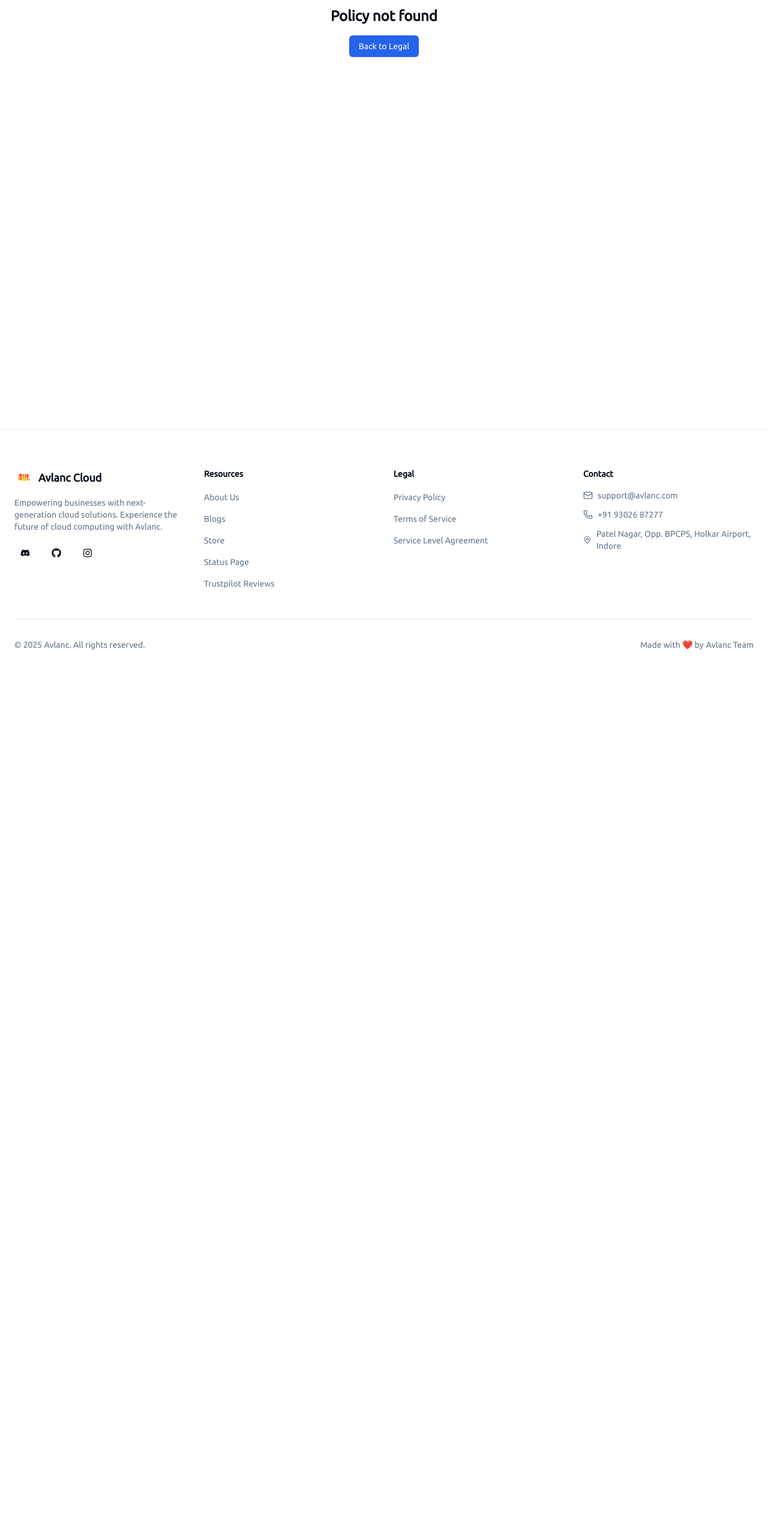
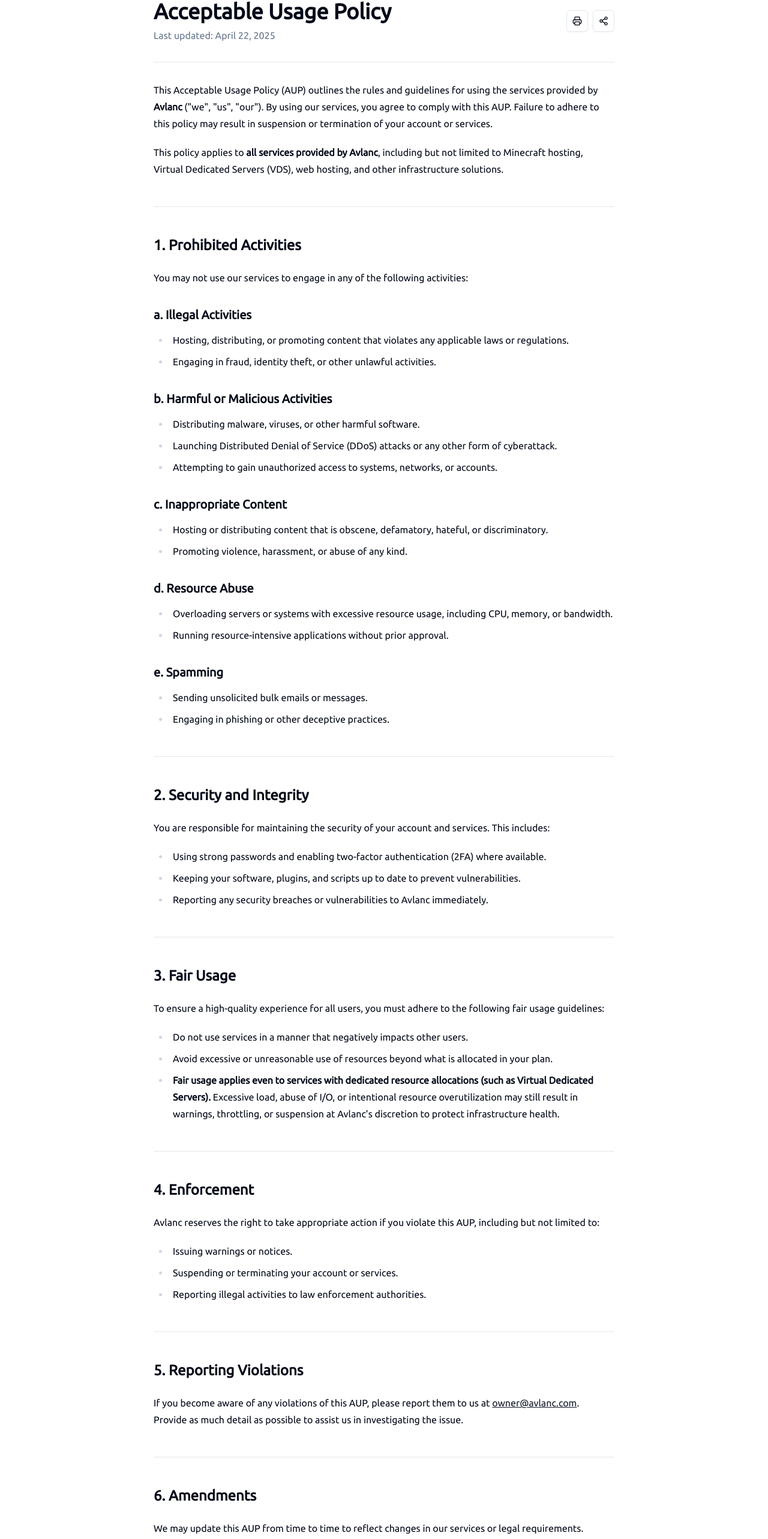
Before and after one commit to bugsum/avlanc-cloud, a Next.js app: page /legal/acceptable-usage-policy in a window 1280 px wide. Shown: the part 214-2780 px from the top of the page at 60% size. Before the commit the page ends 1363 px from the top, so only its background shows below. Built offline with nearby package versions, Linux system fonts and the light colour scheme.

Commit message:
changes to legal policies, stock messages etc

```diff
--- a/app/legal/[policy]/page.tsx
+++ b/app/legal/[policy]/page.tsx
@@ -7,11 +7,7 @@
   }));
 }
 
-type Params = Promise<{ policy: string }>;
-
-export default async function PolicyPage({ params }: { params: Params }) {
-  const legal = await params;
-  const policy = legalContent[legal.policy as keyof typeof legalContent];
-
+export default function PolicyPage({ params }: { params: { policy: string } }) {
+  const policy = legalContent[params.policy as keyof typeof legalContent];
   return <LegalPolicy policy={policy} />;
 }
--- a/app/legal/page.tsx
+++ b/app/legal/page.tsx
@@ -28,6 +28,13 @@
     slug: "service-level-agreement",
     icon: Scale,
     description: "Our commitments to service availability and performance",
+    lastUpdated: "February 18th, 2025",
+  },
+  {
+    title: "Acceptable Usage Policy",
+    slug: "acceptable-usage-policy",
+    icon: Scale,
+    description: "Our guidelines for acceptable use of Avlanc Services",
     lastUpdated: "February 18th, 2025",
   },
 ];
--- a/components/footer.tsx
+++ b/components/footer.tsx
@@ -47,6 +47,10 @@
   {
     title: "Service Level Agreement",
     href: "/legal/service-level-agreement",
+  },
+  {
+    title: "Acceptable Usage Policy",
+    href: "/legal/acceptable-usage-policy",
   },
 ];
 
--- a/components/store/product-grid.tsx
+++ b/components/store/product-grid.tsx
@@ -100,7 +100,7 @@
             ) : (
               <Link href={"#"} className="w-full">
                 <Button className="w-full" variant={"secondary"}>
-                  Coming Soon
+                  Out Of Stock
                 </Button>
               </Link>
             )}
--- a/data/legal.ts
+++ b/data/legal.ts
@@ -1,7 +1,7 @@
 export const legalContent = {
   "terms-of-service": {
     title: "Terms of Service",
-    lastUpdated: "February 1, 2024",
+    lastUpdated: "April 15, 2025",
     content: `
 By using the services of **Avlanc**, you ("the User", "Client", "Customer") agree to abide by the following Terms of Service. These terms govern the use of all our services provided by Avlanc. Please read these Terms carefully before using our services.
 
@@ -10,7 +10,7 @@
 ## 1. REFUNDS
 
 - All payments made are eligible for a refund within **48 hours** of the original payment date. However, you may contact Avlanc within **7 days** of the original payment via our billing portal to request a refund in the form of credits to your Avlanc account.
-- Payments follow the 48-hour refund policy regardless of the service billing cycle. **Dedicated Machines** are final purchases and are **not eligible for refunds**. Avlanc will not negotiate any alternative form of return for these services. Any refund request will be denied.
+- Payments follow the 48-hour refund policy regardless of the service billing cycle. **Dedicated services, Virtual Dedicated Servers, and Virtual Private Servers** are final purchases and are **not eligible for refunds**. Avlanc will not negotiate any alternative form of return for these services. Any refund request will be denied.
 - Refunds will only include the paid amount after deducting the tax fees imposed by the payment gateway.
 - **Overcharges** are refundable only within the first month of the charge; after this period, overcharges will be classified as a normal payment.
 - **Add-ons** are **non-refundable**.
@@ -122,25 +122,34 @@
 
 ## 9. CANCELLATION POLICY
 
-The cancellation of services is subject to the following:
-
-- You can cancel your services at any time, but the payment for the current billing cycle is non-refundable once processed.
-- For any requests to cancel or terminate services, please contact us through our billing portal or support system.
-- Cancellations will not affect any pre-existing charges, and all credits or payments made are subject to the terms outlined in this document.
-
-By using Avlanc’ services, you acknowledge that you have read, understood, and agreed to these Terms of Service.
+- You may cancel your service at any time, but payments for the current billing cycle are non-refundable once processed.
+- Any cancellation request or plan change must be made at least 10 business days before the end of your billing period.
+- If no prior notice is given, your subscription will automatically renew for the next billing cycle.
+- Failure to pay the next billing cycle on time may result in suspension of all services under your account without prior notice.
+- All service cancellations must be submitted via the billing portal or official support system.
 
 ---
 
 ## 10. BACKUP POLICY
 
-Avlanc services are provided at the **User's own risk.** The User is responsible for ensuring that their data is backed up and accessible when required. Avlanc does not guarantee the backup of any account or user content and is not liable for data loss.
+Avlanc services are provided at the **User's own risk.** The User is responsible for ensuring that their data is backed up and accessible when required.
+Unless **automatic backup systems** are **explicitly purchased** from Avlanc, **backups are not guaranteed** and should not be relied upon. It is the User's responsibility to ensure that backups are active and functioning, and to maintain offsite copies of important data when needed.
 
-        `,
+---
+
+## 11. PUBLIC DEFAMATION AND MISINFORMATION
+
+- Users are expected to express criticism or dissatisfaction with Avlanc through appropriate and constructive channels such as support tickets or official feedback forms.
+- Publicly defaming Avlanc (including but not limited to false accusations, unverified claims, or misleading statements) on any platform — including Discord, social media, or forums — without sufficient evidence may result in **account suspension or service termination**.
+- This clause is not intended to infringe on free speech but to protect Avlanc from deliberate misinformation or damage to its reputation.
+- Users found in violation of this clause will first be warned with the opportunity to provide evidence or retract false claims. Continued violations may lead to permanent bans from Avlanc services.
+- This clause is subject to all applicable laws, including those governing defamation and freedom of expression under Indian and international jurisdiction.
+
+    `,
   },
   "privacy-policy": {
     title: "Privacy Policy",
-    lastUpdated: "March 1, 2024",
+    lastUpdated: "April 15, 2025",
     content: `
 At **Avlanc** ("we", "our", "us"), your privacy is of utmost importance to us. This Privacy Policy outlines how we collect, use, and protect your personal information when you visit our website, register for our services, or engage with us in other ways. It applies to **all of our services**.
 
@@ -266,9 +275,9 @@
     `,
   },
   "service-level-agreement": {
-    title: "Service Level Agreement",
-    lastUpdated: "February 1, 2024",
-    content: `
+  title: "Service Level Agreement",
+  lastUpdated: "April 22 , 2025",
+  content: `
 This Service Level Agreement (SLA) outlines the terms and conditions for services provided by **Avlanc** ("we", "us", "our"). This document defines the service standards, responsibilities, and guarantees to ensure a high-quality experience for our customers.
 
 ___
@@ -278,21 +287,24 @@
 - **Service Credit:** A credit, calculated as a percentage of the monthly service fee, provided to the customer when the service does not meet the uptime guarantees specified in this SLA.
 - **Scheduled Maintenance:** Planned maintenance activities communicated to customers at least 24 hours in advance.
 - **Urgent Maintenance:** Maintenance conducted to address critical issues such as security patching or preventing damage to infrastructure or customers, which may not allow for advance notice.
+- **External Network Issue:** Any issue caused by upstream providers or the public internet, which is outside Avlanc's direct control and not considered downtime.
 
 ___
 ## **2. Services Covered**
 
-This SLA applies to the following services provided by **Avlanc**:
+This SLA applies to all services offered by **Avlanc**, including but not limited to:
 
 - **Minecraft Hosting**
 - **Virtual Private Server (VPS) Hosting**
 - **Discord Bot Hosting**
 - **Dedicated Server Hosting**
 
+This SLA applies across all Avlanc products, even if not explicitly listed above.
+
 ___
 ## **3. Uptime Guarantee**
 
-We guarantee that our services will be available **99.9%** of the time in any given calendar month, excluding scheduled maintenance and urgent maintenance.
+We guarantee that our services will be available **99.9%** of the time in any given calendar month, excluding scheduled maintenance, urgent maintenance, and external network issues.
 
 ___
 ## **4. Service Credits**
@@ -309,7 +321,9 @@
 | 3 days downtime   | 50% of monthly fee |
 | 1 week downtime   | 75% of monthly fee |
 
-**Maximum Credit:** The total service credit for any given month shall not exceed **75% of the monthly service fee**.
+- **Maximum Credit:** The total service credit for any given month shall not exceed **75% of the monthly service fee**.
+- **Non-Cash Credit:** Service credits are issued only as billing credits for future invoices and are not redeemable for cash or transferable.
+- **Non-Cumulative:** Service credits do not accumulate across billing cycles or apply to multiple services simultaneously.
 
 ___
 ## **5. Customer Responsibilities**
@@ -317,6 +331,7 @@
 - Customers must report service outages or interruptions within **24 hours** as they occur.
 - Customers must provide accurate and timely information to facilitate the resolution of service issues.
 - Customers must ensure their use of the service complies with our **Acceptable Use Policy**.
+- Customers are encouraged to provide **third-party uptime monitoring data** (e.g., UptimeRobot or BetterUptime) when submitting claims.
 
 ___
 ## **6. Exclusions**
@@ -325,40 +340,42 @@
 
 - Scheduled maintenance
 - Urgent maintenance (e.g., security patching or preventing infrastructure damage)
-- Customer’s actions or inactions
-- Issues with customer’s equipment or third-party services
+- External network issues or failures of upstream providers
+- Customer’s actions or misconfigurations
+- Failures or limitations on the customer’s end (hardware/software issues)
 - Force majeure events such as natural disasters, war, or acts of God
-- Services paid with no monetary value (e.g., free plans)
-- Indirect downtimes that do not affect the customer’s server (e.g., website downtime)
+- Services provided at no cost (e.g., free trials or promo plans)
+- Indirect outages that do not impact server accessibility (e.g., website downtime)
 
 ___
 ## **7. Claims Process**
 
-To request a service credit, customers must submit a claim within **24 Hours** of the downtime event. The claim must include:
+To request a service credit, customers must submit a claim within **24 hours** of the downtime event. The claim must include:
 
 1. **Customer’s account information**
 2. **Date and time of the downtime**
 3. **Duration of the downtime with proof**
-4. **Any relevant logs or documentation**
+4. **Any relevant logs or documentation (e.g., screenshots or monitoring links)**
 
-Claims should be submitted through our **billing panel**.
+Claims must be submitted via the **billing panel**. Incomplete or unverifiable claims will be denied.
 
 ___
 ## **8. Scheduled Maintenance**
 
 - **Notification:** Customers will be notified of scheduled maintenance at least **24 hours** in advance.
 - **Duration:** Maintenance windows will typically last no longer than **4 hours** and will be scheduled during off-peak hours.
+- Service credits are not issued for scheduled maintenance periods.
 
 ___
 ## **9. Limitations of Liability**
 
-- **Avlanc’s liability is limited** to the total amount the customer has paid for the service during the month in which the service failure occurred.
+- **Avlanc’s liability is limited** to the total amount the customer has paid for the affected service during the month in which the service failure occurred.
 - **Service credits are the sole and exclusive remedy** for downtime or service interruptions.
 
 ___
 ## **10. Termination**
 
-This SLA remains in effect for the duration of the customer’s contract with **Avlanc**. We reserve the right to modify or terminate this SLA upon **seven (7) days' notice** to customers.
+We reserve the right to modify or terminate this SLA with **seven (7) days’ notice** to customers.
 
 ___
 ## **11. Governing Law**
@@ -367,7 +384,85 @@
 
 ___
 **By using the services provided by Avlanc, the customer acknowledges and agrees to the terms and conditions outlined in this SLA.**
+    `
+},
+"acceptable-usage-policy": {
+  title: "Acceptable Usage Policy",
+  lastUpdated: "April 22, 2025",
+  content: `
+This Acceptable Usage Policy (AUP) outlines the rules and guidelines for using the services provided by **Avlanc** ("we", "us", "our"). By using our services, you agree to comply with this AUP. Failure to adhere to this policy may result in suspension or termination of your account or services.
 
-        `,
-  },
+This policy applies to **all services provided by Avlanc**, including but not limited to Minecraft hosting, Virtual Dedicated Servers (VDS), web hosting, and other infrastructure solutions.
+
+---
+
+## **1. Prohibited Activities**
+
+You may not use our services to engage in any of the following activities:
+
+### **a. Illegal Activities**
+- Hosting, distributing, or promoting content that violates any applicable laws or regulations.
+- Engaging in fraud, identity theft, or other unlawful activities.
+
+### **b. Harmful or Malicious Activities**
+- Distributing malware, viruses, or other harmful software.
+- Launching Distributed Denial of Service (DDoS) attacks or any other form of cyberattack.
+- Attempting to gain unauthorized access to systems, networks, or accounts.
+
+### **c. Inappropriate Content**
+- Hosting or distributing content that is obscene, defamatory, hateful, or discriminatory.
+- Promoting violence, harassment, or abuse of any kind.
+
+### **d. Resource Abuse**
+- Overloading servers or systems with excessive resource usage, including CPU, memory, or bandwidth.
+- Running resource-intensive applications without prior approval.
+
+### **e. Spamming**
+- Sending unsolicited bulk emails or messages.
+- Engaging in phishing or other deceptive practices.
+
+---
+
+## **2. Security and Integrity**
+
+You are responsible for maintaining the security of your account and services. This includes:
+- Using strong passwords and enabling two-factor authentication (2FA) where available.
+- Keeping your software, plugins, and scripts up to date to prevent vulnerabilities.
+- Reporting any security breaches or vulnerabilities to Avlanc immediately.
+
+---
+
+## **3. Fair Usage**
+
+To ensure a high-quality experience for all users, you must adhere to the following fair usage guidelines:
+- Do not use services in a manner that negatively impacts other users.
+- Avoid excessive or unreasonable use of resources beyond what is allocated in your plan.
+- **Fair usage applies even to services with dedicated resource allocations (such as Virtual Dedicated Servers).** Excessive load, abuse of I/O, or intentional resource overutilization may still result in warnings, throttling, or suspension at Avlanc’s discretion to protect infrastructure health.
+
+---
+
+## **4. Enforcement**
+
+Avlanc reserves the right to take appropriate action if you violate this AUP, including but not limited to:
+- Issuing warnings or notices.
+- Suspending or terminating your account or services.
+- Reporting illegal activities to law enforcement authorities.
+
+---
+
+## **5. Reporting Violations**
+
+If you become aware of any violations of this AUP, please report them to us at **[owner@avlanc.com](mailto:owner@avlanc.com)**. Provide as much detail as possible to assist us in investigating the issue.
+
+---
+
+## **6. Amendments**
+
+We may update this AUP from time to time to reflect changes in our services or legal requirements. Updates will be posted on our website, and continued use of our services constitutes acceptance of the revised policy.
+
+---
+
+By using our services, you acknowledge that you have read, understood, and agreed to this Acceptable Usage Policy.
+`
+},
 };
--- a/data/plans/dedicated-plans.ts
+++ b/data/plans/dedicated-plans.ts
@@ -5,7 +5,6 @@
     title: "Dedicated-1",
     price: 149.99,
     popular: false,
-    href: "https://billing.avlanc.com/index.php?rp=/store/dedicated-servers/dedicated-1-1",
     category: "Dedicated Servers",
     specs: {
       cpu: "Ryzen 9 7950X3D (16 Cores,32 Threads)",
@@ -25,7 +24,6 @@
     title: "Dedicated-2",
     price: 179.99,
     popular: false,
-    href: "https://billing.avlanc.com/index.php?rp=/store/dedicated-servers/dedicated-2",
     category: "Dedicated Servers",
     specs: {
       cpu: "Ryzen 9 9950X (16 Cores,32 Threads)",
@@ -47,7 +45,6 @@
     title: "Dedicated-3",
     price: 99.99,
     popular: true,
-    href: "https://billing.avlanc.com/index.php?rp=/store/dedicated-servers/dedicated-3",
     category: "Dedicated Servers",
     specs: {
       cpu: "Intel Core I9-9900k (8 Cores,16 Threads)",
--- a/data/plans/discord-plans.ts
+++ b/data/plans/discord-plans.ts
@@ -1,4 +1,3 @@
-"use client"
 import { Plan } from "@/types";
 
 export const discordPlans: Plan[] = [
@@ -6,7 +5,6 @@
     title: "Standard Plan",
     price: 1.00, // Assuming this is in Indian Rupees
     category: "Discord Bots",
-    href: "https://billing.avlanc.com/index.php?rp=/store/discord-bots/standard-plan",
     specs: {
       ram: "1GB",
       cpu: "100%",
@@ -28,7 +26,6 @@
     price: 2.00, // Assuming this is in Indian Rupees
     category: "Discord Bots",
     popular: true,
-    href: "https://billing.avlanc.com/index.php?rp=/store/discord-bots/premium-plan",
     specs: {
       ram: "2GB",
       cpu: "150%",
@@ -49,7 +46,6 @@
     title: "Ultimate Plan",
     price: 3.00, // Assuming this is in Indian Rupees
     category: "Discord Bots",
-    href: "https://billing.avlanc.com/index.php?rp=/store/discord-bots/ultimate-plan",
     specs: {
       ram: "3GB",
       cpu: "200%",
--- a/data/plans/minecraft-plans.ts
+++ b/data/plans/minecraft-plans.ts
@@ -6,7 +6,6 @@
     price: 2.00,
     category: "Minecraft",
     location: "Germany",
-    href: "https://billing.avlanc.com/index.php?rp=/store/minecraft-budget-ger/dirt",
     specs: {
       ram: "2GB",
       cpu: "100% (Intel Core I7-8700k)",
@@ -27,7 +26,6 @@
     price: 2.50,
     category: "Minecraft",
     location: "India",
-    href: "https://billing.avlanc.com/index.php?rp=/store/minecraft-budget-india/dirt-plan-in",
     specs: {
       ram: "2GB",
       cpu: "100% (AMD EPYC 7452)",
@@ -48,7 +46,6 @@
     price: 4.00,
     category: "Minecraft",
     location: "Germany",
-    href: "https://billing.avlanc.com/index.php?rp=/store/minecraft-premium-ger/dirt-plan-2",
     popular: true,
     specs: {
       ram: "2GB",
--- a/data/plans/vps-plans.ts
+++ b/data/plans/vps-plans.ts
@@ -7,7 +7,6 @@
     category: "VPS",
     location: "Germany",
     popular: true,
-    href: "https://billing.avlanc.com/index.php?rp=/store/vps-budget-ger/budget",
     specs: {
       ram: "8GB",
       cpu: "2VCPU (Intel Core I7-8700k)",
@@ -24,7 +23,6 @@
     title: "KVM Standard-1",
     price: 9.99,
     category: "VPS",
-    href: "https://billing.avlanc.com/index.php?rp=/store/vps-budget-india/budget-1",
     location: "India",
     specs: {
       ram: "8GB",
@@ -43,7 +41,6 @@
     price: 15.99,
     category: "VPS",
     location: "Germany",
-    href: "https://billing.avlanc.com/index.php?rp=/store/vps-premium-ger/premium",
     popular: false,
     specs: {
       ram: "8GB",
```
Also changed, not shown: app/about/page.tsx (+7 -2 lines), 1 other file (tests, documents, lock files or other folders).
